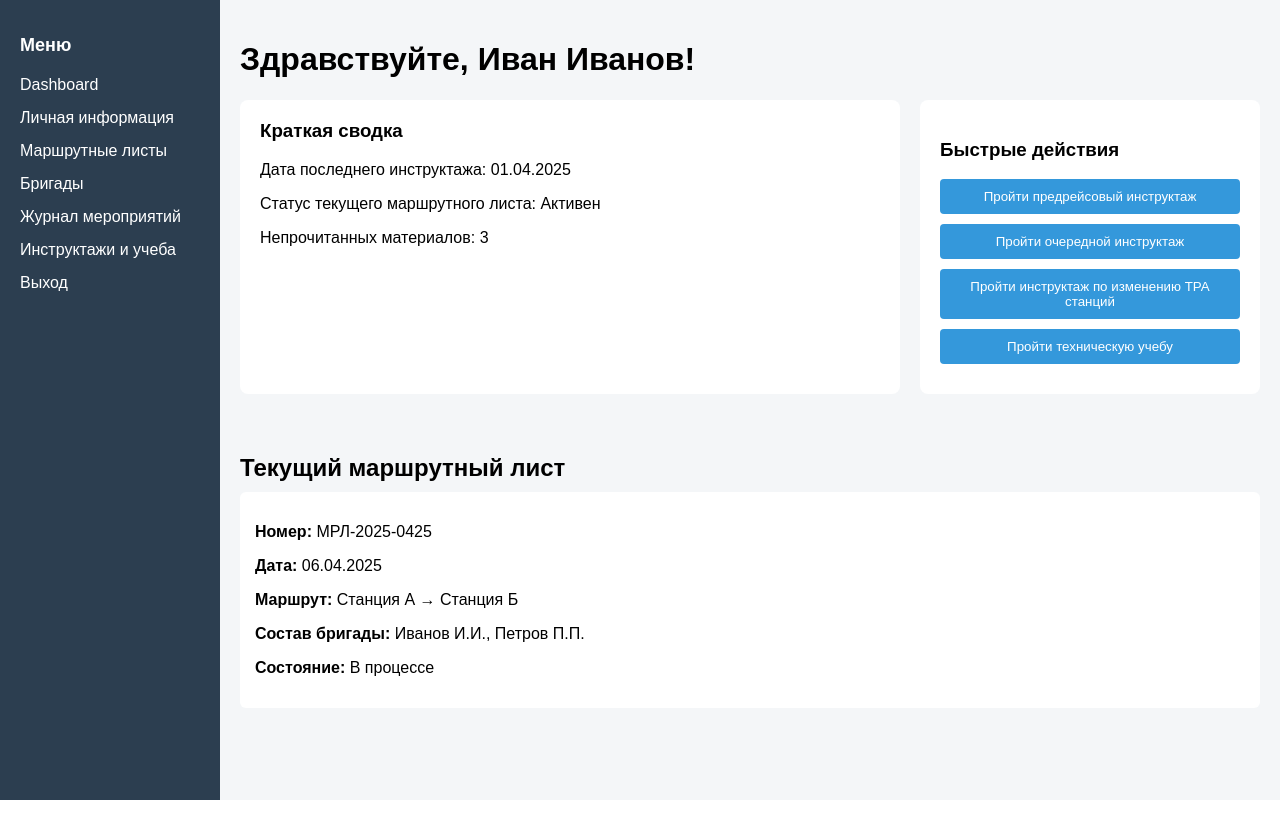
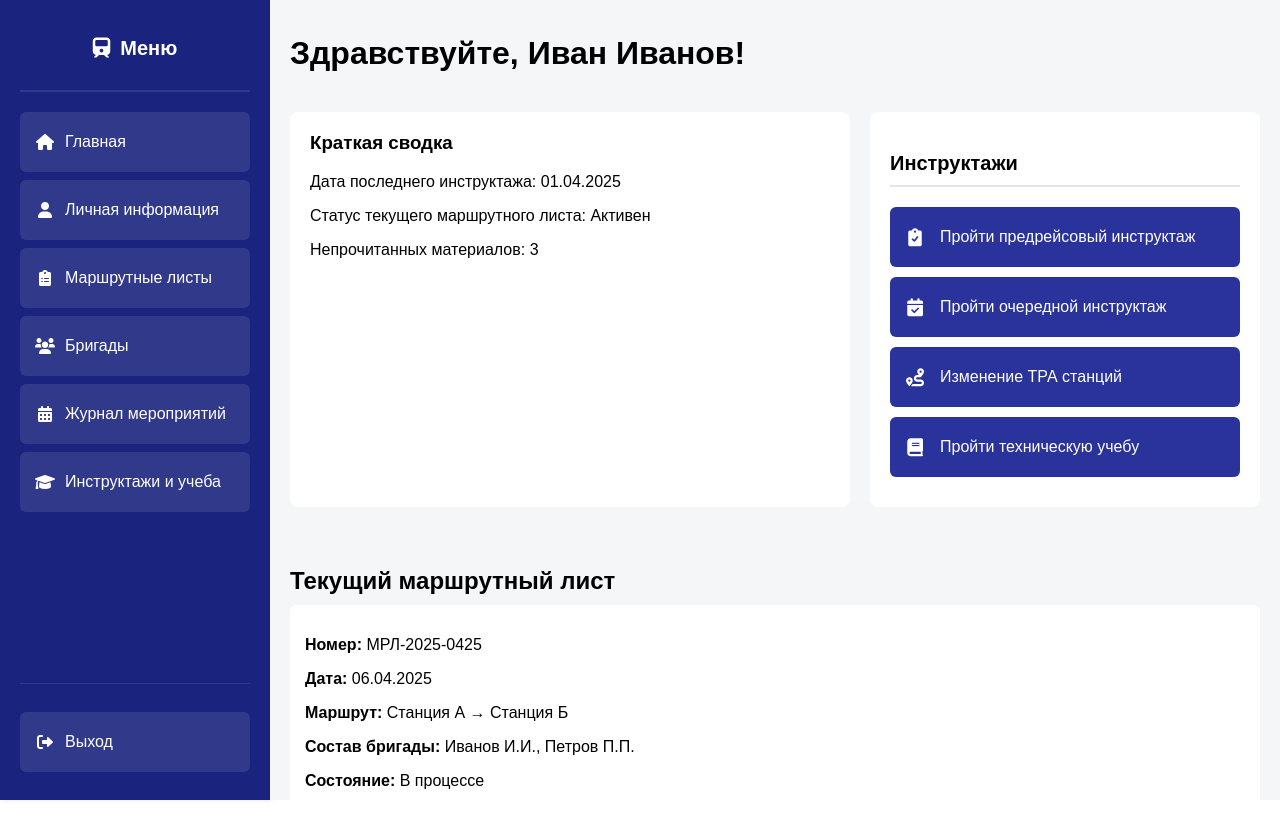
Before and after one commit to sipihaa/machinist-cabinet, a Flask app: page / in a window 1280 px wide. Before the commit the page ends 800 px from the top, so only its background shows below. Run offline with Flask 3, Linux system fonts and the light colour scheme; the visitor is signed in with stand-in values (Sample User, id 1).

Commit message:
Улучшей внешний вид бокового меню и инструктажей

```diff
--- a/static/css/styles.css
+++ b/static/css/styles.css
@@ -6,30 +6,80 @@ body {
   }
 
   .sidebar {
-    width: 220px;
-    background-color: #2c3e50;
+    width: 270px;
+    background-color: #1a237e;
     color: white;
     padding: 20px;
     box-sizing: border-box;
+    box-shadow: 2px 0 5px rgba(0, 0, 0, 0.1);
+    display: flex;
+    flex-direction: column;
+    height: 100vh;
+  }
+
+  .sidebar-top {
+    flex-grow: 1;
+  }
+
+  .sidebar-bottom {
+    margin-top: auto;
+    padding-top: 20px;
+    border-top: 1px solid rgba(255, 255, 255, 0.1);
   }
 
   .sidebar h2 {
-    font-size: 18px;
+    font-size: 20px;
     margin-bottom: 20px;
+    padding-bottom: 30px;
+    border-bottom: 2px solid rgba(255, 255, 255, 0.1);
+    text-align: center;
+    display: flex;
+    align-items: center;
+    justify-content: center;
+    gap: 10px;
   }
 
   .sidebar ul {
     list-style: none;
     padding: 0;
+    margin: 0;
   }
 
   .sidebar ul li {
-    margin: 15px 0;
+    margin: 8px 0;
   }
 
   .sidebar ul li a {
     color: white;
     text-decoration: none;
+    display: flex;
+    align-items: center;
+    padding: 12px 15px;
+    border-radius: 6px;
+    transition: all 0.3s ease;
+    background-color: rgba(255, 255, 255, 0.1);
+    height: 60px;
+    box-sizing: border-box;
+  }
+
+  .sidebar ul li a i {
+    width: 20px;
+    margin-right: 10px;
+    text-align: center;
+    font-size: 16px;
+  }
+
+  .sidebar ul li a span {
+    line-height: 1;
+  }
+
+  .sidebar ul li a:hover {
+    background-color: rgba(255, 255, 255, 0.2);
+    transform: translateX(5px);
+  }
+
+  .sidebar ul li a:active {
+    background-color: rgba(255, 255, 255, 0.3);
   }
 
   .main {
@@ -40,10 +90,16 @@ body {
     background-color: #f4f6f8;
   }
 
+  .main h1 {
+    margin-top: 15px;
+    margin-bottom: 30px;
+  }
+
   .dashboard-top {
     display: flex;
     justify-content: space-between;
     margin-bottom: 20px;
+    margin-top: 10px;
   }
 
   .summary {
@@ -59,25 +115,54 @@ body {
   }
 
   .quick-actions {
-    width: 300px;
+    width: 350px;
     background-color: #ffffff;
     padding: 20px;
     border-radius: 8px;
   }
 
+  .quick-actions h3 {
+    font-size: 20px;
+    margin-bottom: 20px;
+    padding-bottom: 10px;
+    border-bottom: 2px solid rgba(0, 0, 0, 0.1);
+  }
+
   .quick-actions button {
     width: 100%;
     margin-bottom: 10px;
-    padding: 10px;
-    background-color: #3498db;
+    padding: 12px 15px;
+    background-color: #29339b;
     color: white;
     border: none;
-    border-radius: 4px;
+    border-radius: 6px;
     cursor: pointer;
+    display: flex;
+    align-items: center;
+    transition: all 0.3s ease;
+    height: 60px;
+    box-sizing: border-box;
+    font-size: 16px;
+  }
+
+  .quick-actions button i {
+    width: 20px;
+    margin-right: 15px;
+    text-align: center;
+    font-size: 18px;
+  }
+
+  .quick-actions button span {
+    line-height: 1;
   }
 
   .quick-actions button:hover {
-    background-color: #2980b9;
+    background-color: #34409d;
+    transform: translateX(5px);
+  }
+
+  .quick-actions button:active {
+    background-color: #5763af;
   }
 
   .section {
--- a/templates/base.html
+++ b/templates/base.html
@@ -5,20 +5,27 @@
     <meta charset="UTF-8">
     <title>{% block title %}Личный кабинет машиниста{% endblock %}</title>
     <link rel="stylesheet" href="{{ url_for('static', filename='css/styles.css') }}">
+    <link rel="stylesheet" href="https://cdnjs.cloudflare.com/ajax/libs/font-awesome/6.0.0/css/all.min.css">
 </head>
 
 <body>
     <div class="sidebar">
-        <h2>Меню</h2>
-        <ul>
-            <li><a href="/">Dashboard</a></li>
-            <li><a href="/personal_info">Личная информация</a></li>
-            <li><a href="/route_lists">Маршрутные листы</a></li>
-            <li><a href="/brigades">Бригады</a></li>
-            <li><a href="/events">Журнал мероприятий</a></li>
-            <li><a href="/training">Инструктажи и учеба</a></li>
-            <li><a href="/logout">Выход</a></li>
-        </ul>
+        <div class="sidebar-top">
+            <h2><i class="fas fa-train"></i> Меню</h2>
+            <ul>
+                <li><a href="/"><i class="fas fa-home"></i><span>Главная</span></a></li>
+                <li><a href="/personal_info"><i class="fas fa-user"></i><span>Личная информация</span></a></li>
+                <li><a href="/route_lists"><i class="fas fa-clipboard-list"></i><span>Маршрутные листы</span></a></li>
+                <li><a href="/brigades"><i class="fas fa-users"></i><span>Бригады</span></a></li>
+                <li><a href="/events"><i class="fas fa-calendar-alt"></i><span>Журнал мероприятий</span></a></li>
+                <li><a href="/training"><i class="fas fa-graduation-cap"></i><span>Инструктажи и учеба</span></a></li>
+            </ul>
+        </div>
+        <div class="sidebar-bottom">
+            <ul>
+                <li><a href="/logout"><i class="fas fa-sign-out-alt"></i><span>Выход</span></a></li>
+            </ul>
+        </div>
     </div>
     <div class="main">
         {% block content %}
--- a/templates/home.html
+++ b/templates/home.html
@@ -11,11 +11,11 @@
         <p>Непрочитанных материалов: 3</p>
     </div>
     <div class="quick-actions">
-        <h3>Быстрые действия</h3>
-        <button>Пройти предрейсовый инструктаж</button>
-        <button>Пройти очередной инструктаж</button>
-        <button>Пройти инструктаж по изменению ТРА станций</button>
-        <button>Пройти техническую учебу</button>
+        <h3>Инструктажи</h3>
+        <button><i class="fas fa-clipboard-check"></i><span>Пройти предрейсовый инструктаж</span></button>
+        <button><i class="fas fa-calendar-check"></i><span>Пройти очередной инструктаж</span></button>
+        <button><i class="fas fa-route"></i><span>Изменение ТРА станций</span></button>
+        <button><i class="fas fa-book"></i><span>Пройти техническую учебу</span></button>
     </div>
 </div>
 
```
Also changed, not shown: 1 other file.
